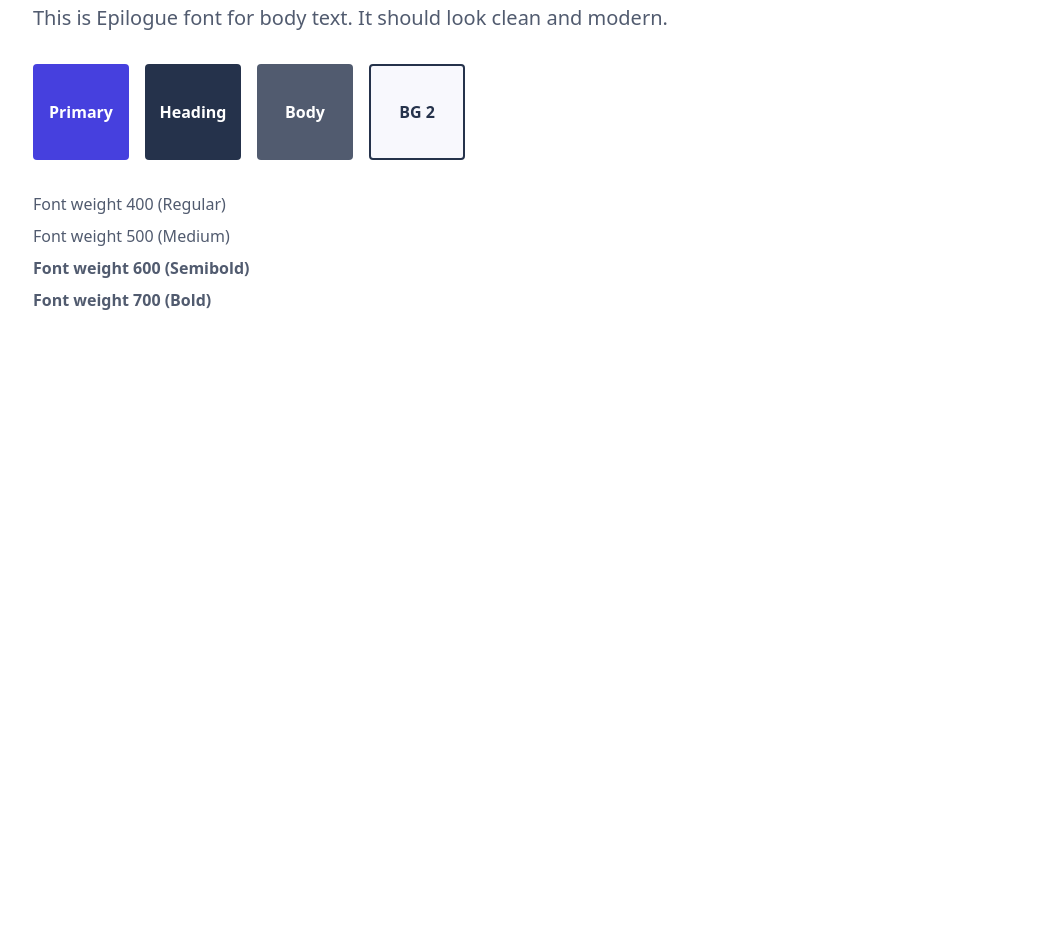
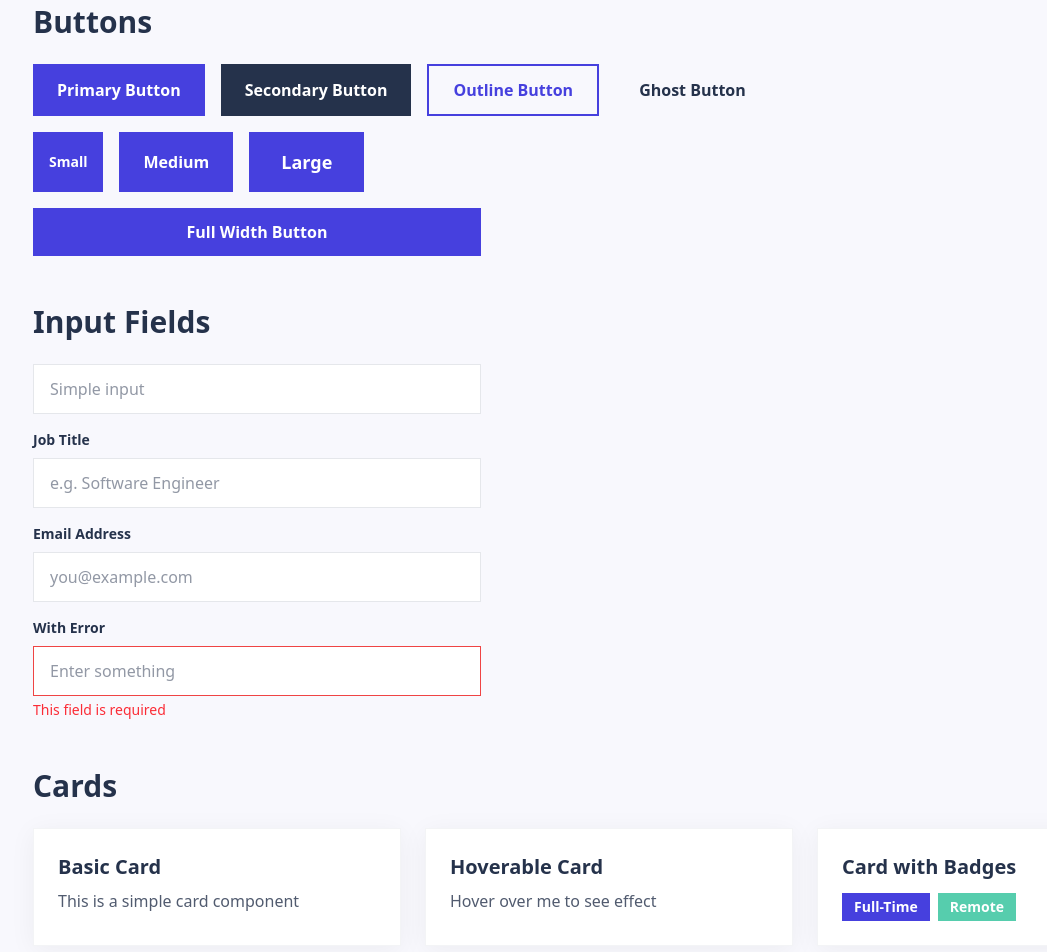
Before and after one commit to Mozammel-Haq/Job-Board, a Next.js app in the folder client/: page / in a window 1280 px wide. Shown: the part 160-1112 px from the top of the page, without its empty margins (31-1078 px from the left). Before the commit the page ends 800 px from the top, so only its background shows below. Built offline with nearby package versions, Linux system fonts and the light colour scheme.

Commit message:
feat: create base UI components (Button, Input, Card, Badge)

```diff
--- /dev/null
+++ b/client/app/lib/utils.ts
@@ -0,0 +1,5 @@
+import { clsx, type ClassValue } from 'clsx';
+
+export function cn(...inputs: ClassValue[]) {
+  return clsx(inputs);
+}
--- a/client/app/page.tsx
+++ b/client/app/page.tsx
@@ -1,34 +1,96 @@
+import Button from '@/components/ui/Button';
+import Input from '@/components/ui/Input';
+import Card from '@/components/ui/Card';
+import Badge from '@/components/ui/Badge';
+
 export default function Home() {
   return (
-    <main className="min-h-screen p-8">
-      <div className="container-custom">
-        <h1 className="text-6xl font-bold mb-4">QuickHire</h1>
-        <h2 className="text-4xl font-semibold mb-4">Clash Display Heading</h2>
-        <p className="text-xl mb-4">
-          This is Epilogue font for body text. It should look clean and modern.
-        </p>
+    <main className="min-h-screen p-8" style={{ backgroundColor: '#F8F8FD' }}>
+      <div className="container-custom space-y-12">
 
-        <div className="flex gap-4 mt-8 flex-wrap">
-          <div className="w-24 h-24 rounded flex items-center justify-center text-white font-bold" style={{backgroundColor: '#4640DE'}}>
-            Primary
-          </div>
-          <div className="w-24 h-24 rounded flex items-center justify-center text-white font-bold" style={{backgroundColor: '#25324B'}}>
-            Heading
-          </div>
-          <div className="w-24 h-24 rounded flex items-center justify-center text-white font-bold" style={{backgroundColor: '#515B6F'}}>
-            Body
-          </div>
-          <div className="w-24 h-24 rounded flex items-center justify-center font-bold border-2" style={{backgroundColor: '#F8F8FD', color: '#25324B'}}>
-            BG 2
-          </div>
+        {/* Header */}
+        <div>
+          <h1 className="text-5xl font-bold mb-2">QuickHire UI Kit</h1>
+          <p className="text-lg" style={{ color: '#515B6F' }}>
+            Testing all components with Figma design system
+          </p>
         </div>
 
-        <div className="mt-8 space-y-2">
-          <p className="font-normal">Font weight 400 (Regular)</p>
-          <p className="font-medium">Font weight 500 (Medium)</p>
-          <p className="font-semibold">Font weight 600 (Semibold)</p>
-          <p className="font-bold">Font weight 700 (Bold)</p>
-        </div>
+        {/* Buttons */}
+        <section>
+          <h2 className="text-3xl font-bold mb-6">Buttons</h2>
+          <div className="flex flex-wrap gap-4">
+            <Button variant="primary">Primary Button</Button>
+            <Button variant="secondary">Secondary Button</Button>
+            <Button variant="outline">Outline Button</Button>
+            <Button variant="ghost">Ghost Button</Button>
+          </div>
+
+          <div className="flex flex-wrap gap-4 mt-4">
+            <Button variant="primary" size="sm">Small</Button>
+            <Button variant="primary" size="md">Medium</Button>
+            <Button variant="primary" size="lg">Large</Button>
+          </div>
+
+          <div className="mt-4 max-w-md">
+            <Button variant="primary" fullWidth>Full Width Button</Button>
+          </div>
+        </section>
+
+        {/* Inputs */}
+        <section>
+          <h2 className="text-3xl font-bold mb-6">Input Fields</h2>
+          <div className="max-w-md space-y-4">
+            <Input placeholder="Simple input" />
+            <Input label="Job Title" placeholder="e.g. Software Engineer" />
+            <Input
+              label="Email Address"
+              type="email"
+              placeholder="you@example.com"
+            />
+            <Input
+              label="With Error"
+              placeholder="Enter something"
+              error="This field is required"
+            />
+          </div>
+        </section>
+
+        {/* Cards */}
+        <section>
+          <h2 className="text-3xl font-bold mb-6">Cards</h2>
+          <div className="grid grid-cols-1 md:grid-cols-3 gap-6">
+            <Card>
+              <h3 className="text-xl font-bold mb-2">Basic Card</h3>
+              <p style={{ color: '#515B6F' }}>This is a simple card component</p>
+            </Card>
+
+            <Card hover>
+              <h3 className="text-xl font-bold mb-2">Hoverable Card</h3>
+              <p style={{ color: '#515B6F' }}>Hover over me to see effect</p>
+            </Card>
+
+            <Card>
+              <h3 className="text-xl font-bold mb-3">Card with Badges</h3>
+              <div className="flex gap-2 flex-wrap">
+                <Badge variant="primary">Full-Time</Badge>
+                <Badge variant="success">Remote</Badge>
+              </div>
+            </Card>
+          </div>
+        </section>
+
+        {/* Badges */}
+        <section>
+          <h2 className="text-3xl font-bold mb-6">Badges</h2>
+          <div className="flex flex-wrap gap-3">
+            <Badge variant="primary">Primary</Badge>
+            <Badge variant="success">Success</Badge>
+            <Badge variant="warning">Warning</Badge>
+            <Badge variant="info">Info</Badge>
+          </div>
+        </section>
+
       </div>
     </main>
   );
--- /dev/null
+++ b/client/components/ui/Badge.tsx
@@ -0,0 +1,31 @@
+import { ReactNode } from 'react';
+import { cn } from '@/app/lib/utils';
+
+interface BadgeProps {
+  children: ReactNode;
+  variant?: 'primary' | 'success' | 'warning' | 'info';
+  className?: string;
+}
+
+export default function Badge({ children, variant = 'primary', className }: BadgeProps) {
+  const styles = {
+    primary: { bg: '#4640DE', text: '#FFFFFF' },
+    success: { bg: '#56CDAD', text: '#FFFFFF' },
+    warning: { bg: '#FFB836', text: '#25324B' },
+    info: { bg: '#F8F8FD', text: '#4640DE' },
+  };
+
+  const colors = styles[variant];
+
+  return (
+    <span
+      className={cn('inline-flex items-center px-3 py-1 text-sm font-semibold', className)}
+      style={{
+        backgroundColor: colors.bg,
+        color: colors.text,
+      }}
+    >
+      {children}
+    </span>
+  );
+}
--- /dev/null
+++ b/client/components/ui/Button.tsx
@@ -0,0 +1,55 @@
+import { ButtonHTMLAttributes, ReactNode } from 'react';
+import { cn } from '@/app/lib/utils';
+
+interface ButtonProps extends ButtonHTMLAttributes<HTMLButtonElement> {
+  children: ReactNode;
+  variant?: 'primary' | 'secondary' | 'outline' | 'ghost';
+  size?: 'sm' | 'md' | 'lg';
+  fullWidth?: boolean;
+}
+
+export default function Button({
+  children,
+  variant = 'primary',
+  size = 'md',
+  fullWidth = false,
+  className,
+  disabled,
+  ...props
+}: ButtonProps) {
+  return (
+    <button
+      className={cn(
+        // Base styles
+        'inline-flex items-center justify-center font-bold transition-all duration-200',
+        'focus:outline-none focus:ring-2 focus:ring-offset-2 focus:ring-primary',
+        'disabled:opacity-50 disabled:cursor-not-allowed cursor-pointer',
+
+        // Variants
+        variant === 'primary' && 'bg-primary text-white hover:bg-primary-dark',
+        variant === 'secondary' && 'bg-heading text-white hover:opacity-90',
+        variant === 'outline' && 'border-2 border-primary text-primary hover:text-white hover:bg-primary',
+        variant === 'ghost' && 'text-heading hover:text-primary',
+
+        // Sizes
+        size === 'sm' && 'px-4 py-2 text-sm',
+        size === 'md' && 'px-6 py-3 text-base',
+        size === 'lg' && 'px-8 py-4 text-lg',
+
+        // Full width
+        fullWidth && 'w-full',
+
+        className
+      )}
+      disabled={disabled}
+      style={{
+        backgroundColor: variant === 'primary' && !disabled ? '#4640DE' : undefined,
+        color: variant === 'primary' ? '#FFFFFF'  : undefined,
+        borderColor: variant === 'outline' ? '#4640DE' : undefined,
+      }}
+      {...props}
+    >
+      {children}
+    </button>
+  );
+}
--- /dev/null
+++ b/client/components/ui/Card.tsx
@@ -0,0 +1,25 @@
+import { ReactNode } from 'react';
+import { cn } from '@/app/lib/utils';
+
+interface CardProps {
+  children: ReactNode;
+  className?: string;
+  hover?: boolean;
+}
+
+export default function Card({ children, className, hover = false }: CardProps) {
+  return (
+    <div
+      className={cn(
+        'bg-white border border-gray-100 p-6 transition-all duration-300',
+        hover && 'hover:shadow-lg hover:border-primary/20 cursor-pointer',
+        className
+      )}
+      style={{
+        boxShadow: '0px 4px 25px rgba(0, 0, 0, 0.05)',
+      }}
+    >
+      {children}
+    </div>
+  );
+}
--- /dev/null
+++ b/client/components/ui/Input.tsx
@@ -0,0 +1,53 @@
+import { InputHTMLAttributes, forwardRef } from 'react';
+import { cn } from '@/app/lib/utils';
+
+interface InputProps extends InputHTMLAttributes<HTMLInputElement> {
+  label?: string;
+  error?: string;
+  icon?: React.ReactNode;
+}
+
+const Input = forwardRef<HTMLInputElement, InputProps>(
+  ({ label, error, icon, className, ...props }, ref) => {
+    return (
+      <div className="w-full">
+        {label && (
+          <label className="block text-sm font-semibold mb-2" style={{ color: '#25324B' }}>
+            {label}
+          </label>
+        )}
+        <div className="relative">
+          {icon && (
+            <div className="absolute left-4 top-1/2 -translate-y-1/2" style={{ color: '#515B6F' }}>
+              {icon}
+            </div>
+          )}
+          <input
+            ref={ref}
+            className={cn(
+              'w-full px-4 py-3 text-base border transition-all',
+              'focus:outline-none focus:ring-1',
+              icon && 'pl-12',
+              error && 'border-red-500 focus:border-red-500 focus:ring-red-500',
+              !error && 'border-gray-200 focus:ring-primary',
+              className
+            )}
+            style={{
+              color: '#25324B',
+              backgroundColor: '#FFFFFF',
+              borderColor: error ? '#EF4444' : '#E5E7EB',
+            }}
+            {...props}
+          />
+        </div>
+        {error && (
+          <p className="mt-1 text-sm text-red-500">{error}</p>
+        )}
+      </div>
+    );
+  }
+);
+
+Input.displayName = 'Input';
+
+export default Input;
--- a/client/package.json
+++ b/client/package.json
@@ -9,6 +9,7 @@
     "lint": "eslint"
   },
   "dependencies": {
+    "clsx": "^2.1.1",
     "next": "16.1.6",
     "react": "19.2.3",
     "react-dom": "19.2.3"
```
Also changed, not shown: 1 other file (tests, documents, lock files or other folders).
